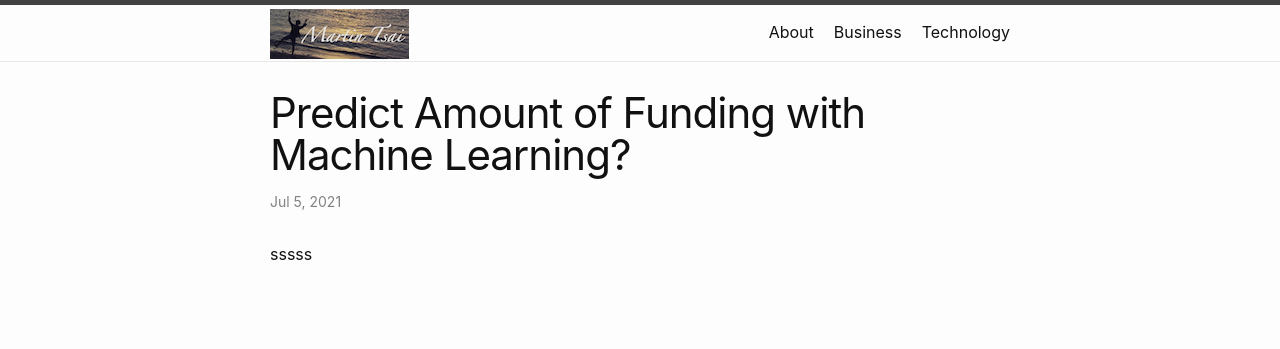
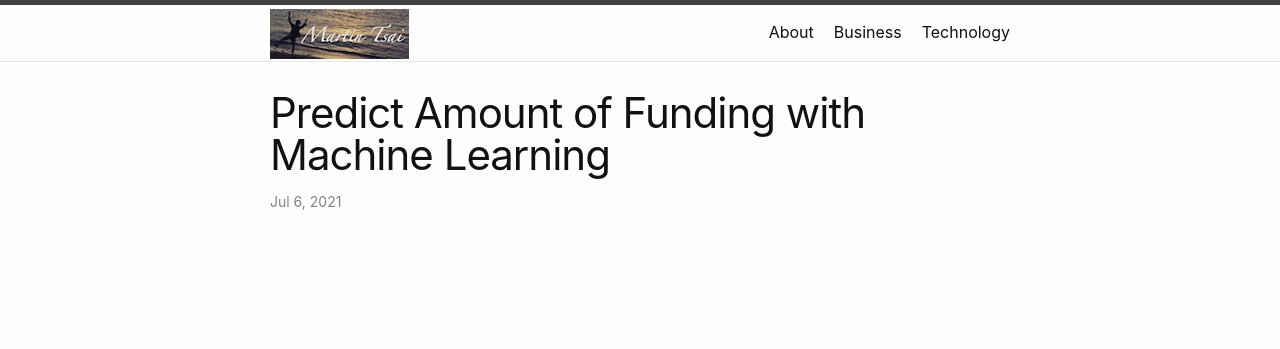
Before and after one commit to martintsai1976/martintsai, a Jekyll site: the page built from blog-tech/_posts/2021-07-05-Predict-Amount-of-Funding-with-Machine-Learning.md, in a window 1280 px wide. Shown: the top 349 px of the page. Built offline with Jekyll 4.4.1, drawn with Linux system fonts in a browser that asks for light colours; our own code applies the rules of GitHub Pages for plain Markdown files; some of the changed lines change nothing that is shown.

```diff
--- a/blog-tech/_posts/2021-07-05-Predict-Amount-of-Funding-with-Machine-Learning.md
+++ b/blog-tech/_posts/2021-07-05-Predict-Amount-of-Funding-with-Machine-Learning.md
@@ -1,5 +1,6 @@
 ---
-title: Predict Amount of Funding with Machine Learning?
-redirect_to: http://www.github.com
+layout: post
+title:  "Predict Amount of Funding with Machine Learning"
+date:   2021-07-06 18:58:57 +0200
+category: Tech
 ---
-sssss
```
